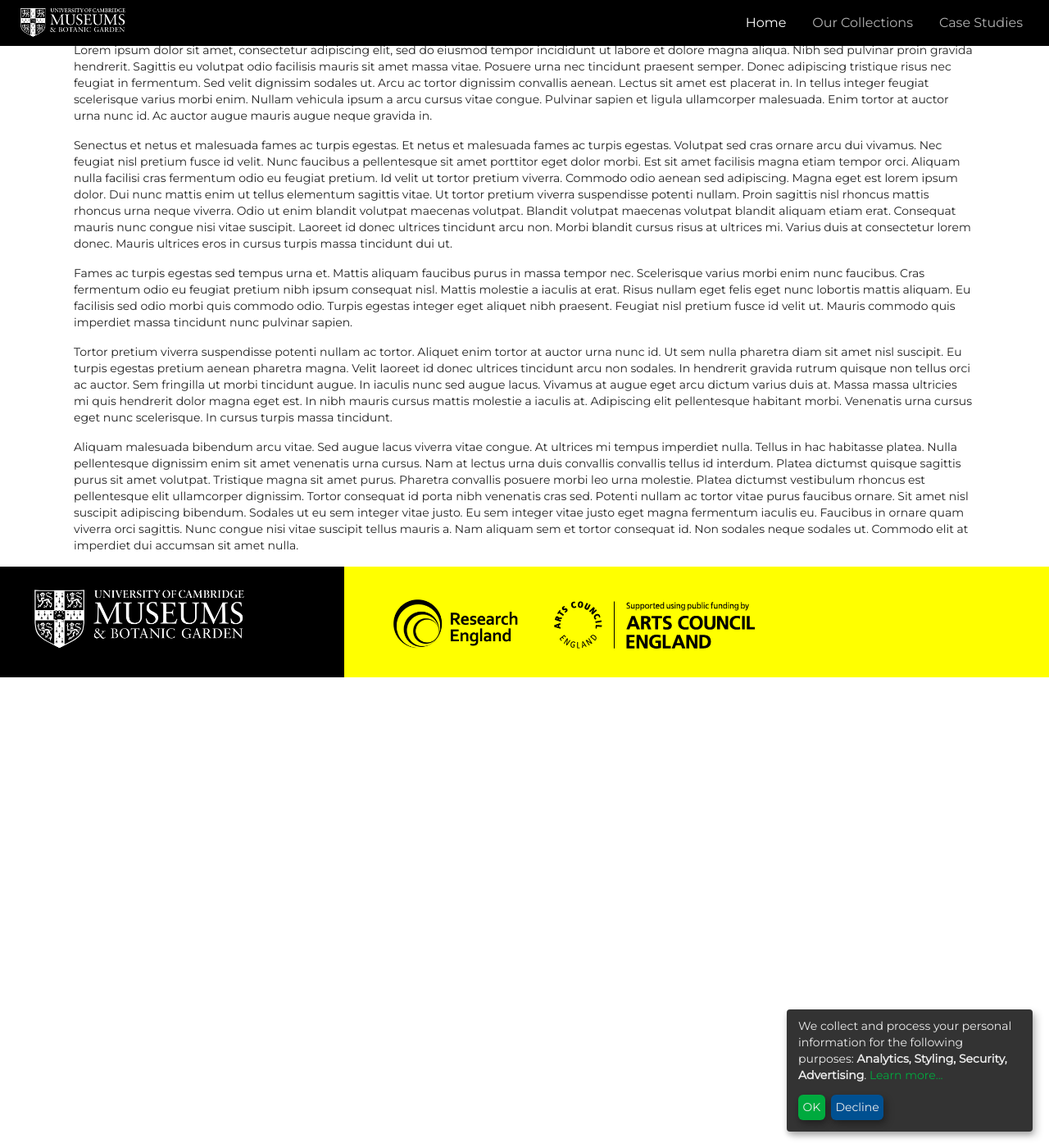
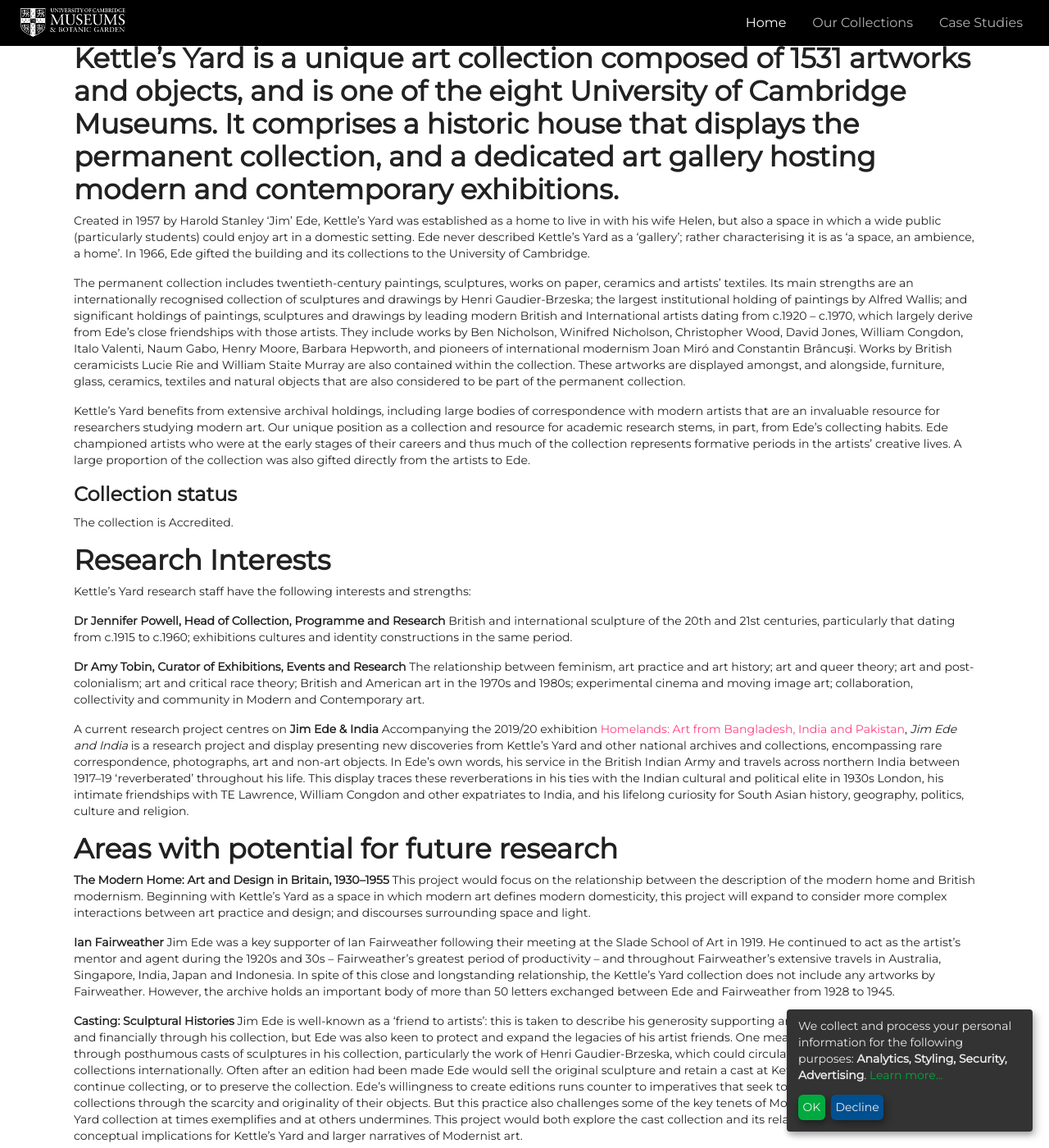
Before and after one commit to UniversityofCambridgeMuseums/research-hub, a Jekyll site: the page built from _collections/kettles.md, in a window 1280 px wide and 1400 px high, scrolled down 493 px. Shown: the whole window at 82% size. Built offline with Jekyll 4.4.1, drawn with Linux system fonts in a browser that asks for light colours; nearby versions of some CDN libraries; some of the changed text lies outside the part shown.

Commit message:
Update kettles.md

```diff
--- a/_collections/kettles.md
+++ b/_collections/kettles.md
@@ -4,12 +4,72 @@ title: Kettle's Yard
 permalink: /collections/kettles-yard
 image: kettles
 ---
-Lorem ipsum dolor sit amet, consectetur adipiscing elit, sed do eiusmod tempor incididunt ut labore et dolore magna aliqua. Nibh sed pulvinar proin gravida hendrerit. Sagittis eu volutpat odio facilisis mauris sit amet massa vitae. Posuere urna nec tincidunt praesent semper. Donec adipiscing tristique risus nec feugiat in fermentum. Sed velit dignissim sodales ut. Arcu ac tortor dignissim convallis aenean. Lectus sit amet est placerat in. In tellus integer feugiat scelerisque varius morbi enim. Nullam vehicula ipsum a arcu cursus vitae congue. Pulvinar sapien et ligula ullamcorper malesuada. Enim tortor at auctor urna nunc id. Ac auctor augue mauris augue neque gravida in.
+## Kettle’s Yard is a unique art collection composed of 1531 artworks and objects, and is one of the eight University of Cambridge Museums. It comprises a historic house that displays the permanent collection, and a dedicated art gallery hosting modern and contemporary exhibitions.
 
-Senectus et netus et malesuada fames ac turpis egestas. Et netus et malesuada fames ac turpis egestas. Volutpat sed cras ornare arcu dui vivamus. Nec feugiat nisl pretium fusce id velit. Nunc faucibus a pellentesque sit amet porttitor eget dolor morbi. Est sit amet facilisis magna etiam tempor orci. Aliquam nulla facilisi cras fermentum odio eu feugiat pretium. Id velit ut tortor pretium viverra. Commodo odio aenean sed adipiscing. Magna eget est lorem ipsum dolor. Dui nunc mattis enim ut tellus elementum sagittis vitae. Ut tortor pretium viverra suspendisse potenti nullam. Proin sagittis nisl rhoncus mattis rhoncus urna neque viverra. Odio ut enim blandit volutpat maecenas volutpat. Blandit volutpat maecenas volutpat blandit aliquam etiam erat. Consequat mauris nunc congue nisi vitae suscipit. Laoreet id donec ultrices tincidunt arcu non. Morbi blandit cursus risus at ultrices mi. Varius duis at consectetur lorem donec. Mauris ultrices eros in cursus turpis massa tincidunt dui ut.
+Created in 1957 by Harold Stanley ‘Jim’ Ede, Kettle’s Yard was established as a home to live in with his wife Helen, but also a space in which a wide public (particularly students) could enjoy art in a domestic setting. Ede never described Kettle’s Yard as a ‘gallery’; rather characterising it is as ‘a space, an ambience, a home’. In 1966, Ede gifted the building and its collections to the University of Cambridge.
 
-Fames ac turpis egestas sed tempus urna et. Mattis aliquam faucibus purus in massa tempor nec. Scelerisque varius morbi enim nunc faucibus. Cras fermentum odio eu feugiat pretium nibh ipsum consequat nisl. Mattis molestie a iaculis at erat. Risus nullam eget felis eget nunc lobortis mattis aliquam. Eu facilisis sed odio morbi quis commodo odio. Turpis egestas integer eget aliquet nibh praesent. Feugiat nisl pretium fusce id velit ut. Mauris commodo quis imperdiet massa tincidunt nunc pulvinar sapien.
+The permanent collection includes twentieth-century paintings, sculptures, works on paper, ceramics and artists’ textiles. Its main strengths are an internationally recognised collection of sculptures and drawings by Henri Gaudier-Brzeska; the largest institutional holding of paintings by Alfred Wallis; and significant holdings of paintings, sculptures and drawings by leading modern British and International artists dating from c.1920 – c.1970, which largely derive from Ede’s close friendships with those artists. They include works by Ben Nicholson, Winifred Nicholson, Christopher Wood, David Jones, William Congdon, Italo Valenti, Naum Gabo, Henry Moore, Barbara Hepworth, and pioneers of international modernism Joan Miró and Constantin Brâncuși. Works by British ceramicists Lucie Rie and William Staite Murray are also contained within the collection. These artworks are displayed amongst, and alongside, furniture, glass, ceramics, textiles and natural objects that are also considered to be part of the permanent collection.
 
-Tortor pretium viverra suspendisse potenti nullam ac tortor. Aliquet enim tortor at auctor urna nunc id. Ut sem nulla pharetra diam sit amet nisl suscipit. Eu turpis egestas pretium aenean pharetra magna. Velit laoreet id donec ultrices tincidunt arcu non sodales. In hendrerit gravida rutrum quisque non tellus orci ac auctor. Sem fringilla ut morbi tincidunt augue. In iaculis nunc sed augue lacus. Vivamus at augue eget arcu dictum varius duis at. Massa massa ultricies mi quis hendrerit dolor magna eget est. In nibh mauris cursus mattis molestie a iaculis at. Adipiscing elit pellentesque habitant morbi. Venenatis urna cursus eget nunc scelerisque. In cursus turpis massa tincidunt.
+Kettle’s Yard benefits from extensive archival holdings, including large bodies of correspondence with modern artists that are an invaluable resource for researchers studying modern art. Our unique position as a collection and resource for academic research stems, in part, from Ede’s collecting habits. Ede championed artists who were at the early stages of their careers and thus much of the collection represents formative periods in the artists’ creative lives. A large proportion of the collection was also gifted directly from the artists to Ede.
 
-Aliquam malesuada bibendum arcu vitae. Sed augue lacus viverra vitae congue. At ultrices mi tempus imperdiet nulla. Tellus in hac habitasse platea. Nulla pellentesque dignissim enim sit amet venenatis urna cursus. Nam at lectus urna duis convallis convallis tellus id interdum. Platea dictumst quisque sagittis purus sit amet volutpat. Tristique magna sit amet purus. Pharetra convallis posuere morbi leo urna molestie. Platea dictumst vestibulum rhoncus est pellentesque elit ullamcorper dignissim. Tortor consequat id porta nibh venenatis cras sed. Potenti nullam ac tortor vitae purus faucibus ornare. Sit amet nisl suscipit adipiscing bibendum. Sodales ut eu sem integer vitae justo. Eu sem integer vitae justo eget magna fermentum iaculis eu. Faucibus in ornare quam viverra orci sagittis. Nunc congue nisi vitae suscipit tellus mauris a. Nam aliquam sem et tortor consequat id. Non sodales neque sodales ut. Commodo elit at imperdiet dui accumsan sit amet nulla.
+### Collection status
+
+The collection is Accredited.
+
+## Research Interests
+
+Kettle's Yard research staff have the following interests and strengths:
+
+**Dr Jennifer Powell, Head of Collection, Programme and Research**
+British and international sculpture of the 20th and 21st centuries, particularly that dating from c.1915 to c.1960; exhibitions cultures and identity constructions in the same period.
+
+**Dr Amy Tobin, Curator of Exhibitions, Events and Research**
+The relationship between feminism, art practice and art history; art and queer theory; art and post-colonialism; art and critical race theory; British and American art in the 1970s and 1980s; experimental cinema and moving image art; collaboration, collectivity and community in Modern and Contemporary art.
+
+A current research project centres on **Jim Ede & India**
+Accompanying the 2019/20 exhibition [Homelands: Art from Bangladesh, India and Pakistan](https://www.kettlesyard.co.uk/events/homelands-art-from-bangladesh-india-and-pakistan/), *Jim Ede and India* is a research project and display presenting new discoveries from Kettle’s Yard and other national archives and collections, encompassing rare correspondence, photographs, art and non-art objects. In Ede’s own words, his service in the British Indian Army and travels across northern India between 1917–19 ‘reverberated’ throughout his life. This display traces these reverberations in his ties with the Indian cultural and political elite in 1930s London, his intimate friendships with TE Lawrence, William Congdon and other expatriates to India, and his lifelong curiosity for South Asian history, geography, politics, culture and religion.
+
+## Areas with potential for future research
+
+**The Modern Home: Art and Design in Britain, 1930–1955**
+This project would focus on the relationship between the description of the modern home and British modernism. Beginning with Kettle’s Yard as a space in which modern art defines modern domesticity, this project will expand to consider more complex interactions between art practice and design; and discourses surrounding space and light.
+
+**Ian Fairweather**
+Jim Ede was a key supporter of Ian Fairweather following their meeting at the Slade School of Art in 1919. He continued to act as the artist’s mentor and agent during the 1920s and 30s – Fairweather’s greatest period of productivity – and throughout Fairweather’s extensive travels in Australia, Singapore, India, Japan and Indonesia. In spite of this close and longstanding relationship, the Kettle’s Yard collection does not include any artworks by Fairweather. However, the archive holds an important body of more than 50 letters exchanged between Ede and Fairweather from 1928 to 1945.
+
+**Casting: Sculptural Histories**
+Jim Ede is well-known as a ‘friend to artists’: this is taken to describe his generosity supporting artists through correspondence, and financially through his collection, but Ede was also keen to protect and expand the legacies of his artist friends. One means he found of doing this was through posthumous casts of sculptures in his collection, particularly the work of Henri Gaudier-Brzeska, which could circulate in editions to museum collections internationally. Often after an edition had been made Ede would sell the original sculpture and retain a cast at Kettle’s Yard, freeing up funds to continue collecting, or to preserve the collection. Ede’s willingness to create editions runs counter to imperatives that seek to preserve or raise the value of collections through the scarcity and originality of their objects. But this practice also challenges some of the key tenets of Modernist art, which the Kettle’s Yard collection at times exemplifies and at others undermines. This project would both explore the cast collection and its related archives and consider their conceptual implications for Kettle’s Yard and larger narratives of Modernist art.
+
+**Queer Museology/Queer Kettle’s Yard**
+Kettle’s Yard is home to numerous queer narratives ranging from work by artists like Williams Congdon and Christopher Wood, to objects resonating with queer iconographies. Jim Ede, Kettle’s Yard’s founder, was also interested in what we would now call non-normative sexualities and the archive includes his thoughts on love and desire, while his library includes titles by Havelock Ellis and other sexologists of the period. This research project would excavate Kettle’s Yard’s queer narratives, with outcomes including learning resources aimed at different audiences, as well as an academic conference reflecting on queer museology, with a particular focus on the house museum. We are committed not only to telling the queer histories of artists and makers in our collection but also to facilitating discussions of queer art making and museology more broadly. We are developing research projects that engage with different aspects of Kettle’s Yard’s queer heritage.
+
+**Kettle’s Yard Anti-Museum**
+This project would situate Kettle’s Yard in relation to other ‘alternative art spaces’, thinking beyond its status as a ‘house museum’ and toward understanding the Edes’ and subsequent curators’ impact on the production and dissemination of art. Although the exhibition history of ‘alternative art spaces’ has become fashionable, this project looks beyond the artist-run or cooperative space as structures that radically challenge the mainstream and instead looks to longer-term, perhaps quieter, projects that have produced idiosyncratic art histories. The project would begin with Kettle’s Yard and expand to consider Li Yuan Chia’s LYC Museum in Cumbria, Hospitalfields in Scotland and Wysing Arts Centre, outside Cambridge among others.
+
+**Found objects / ‘non-art’ objects**
+The Kettle’s Yard collection includes large numbers of natural and found objects, furniture, china and glassware, textiles, archaeological artefacts and other miscellaneous items that Ede collected and displayed in his home. To Ede, these objects were no less important than the artworks by major 20th-century artists: rather, each individual object was crucial to the overall arrangement, with no hierarchy between ‘art’ and ‘non-art’. In spite of this, research into the collection has significantly privileged the artists and artworks at Kettle’s Yard, with comparatively little information about the other objects that make up the collection. This project would begin by researching and documenting these objects, considering them in the context of the wider collection. It would also explore the ways Ede’s collection fits within the broader context of British and continental modernisms, from the objet trouvé and the ‘Surrealist object’, to the interest in ‘Englishness’ and revivalism shared by many British modernists.
+
+## Context and capacity
+
+### Related academic departments
+
+Kettle’s Yard maintains strong links to the [Department of History of Art](https://www.hoart.cam.ac.uk/).
+
+### Staffing
+
+Kettle's Yard has 31 full time equivalent staff (excluding the visitor services team).
+
+### Planning timeframe
+
+Please allow at least 3 to 4 years in advance.
+
+### Kettle's Yard online
+
+[Website](https://www.kettlesyard.co.uk/)
+
+[Twitter](http://twitter.com/kettlesyard)
+
+### Key contact
+
+Eliza Spindel, Curatorial Assistant: House & Collection
+[Email](mailto:es690@cam.ac.uk)
```
